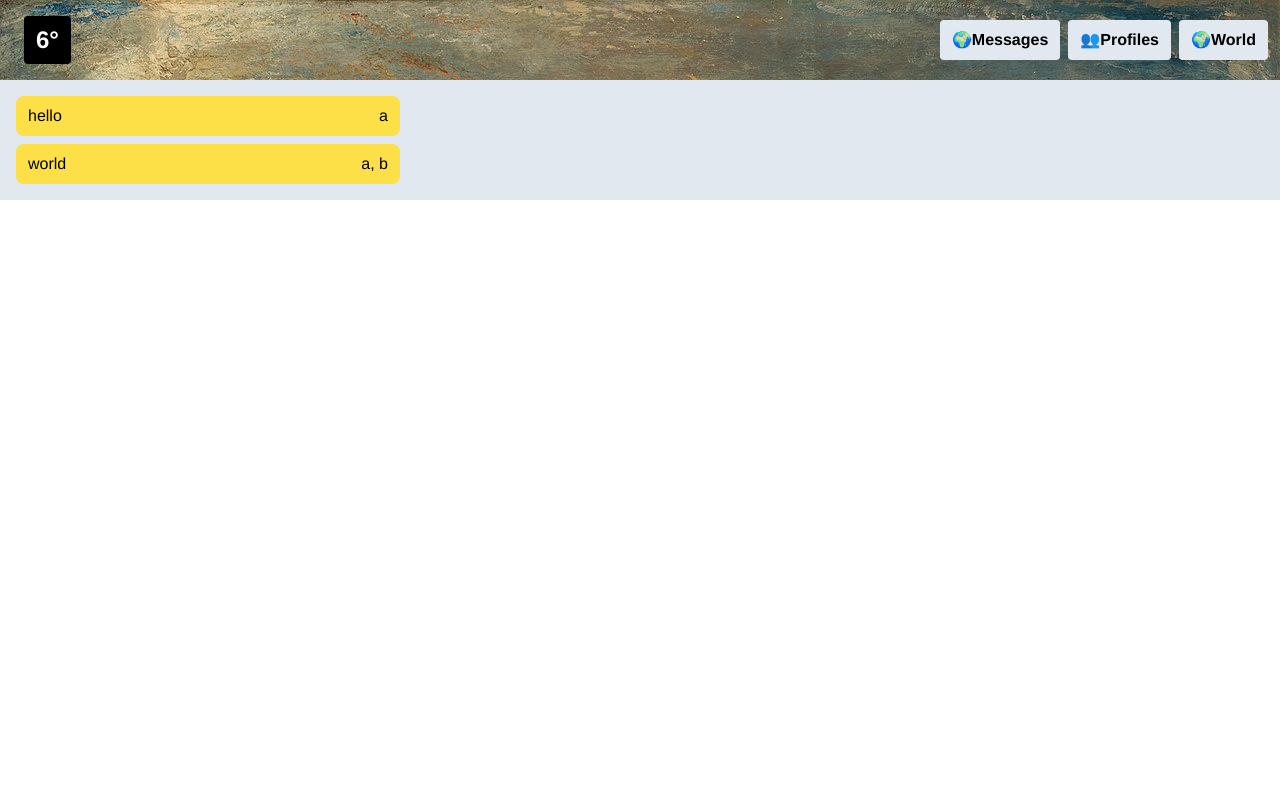
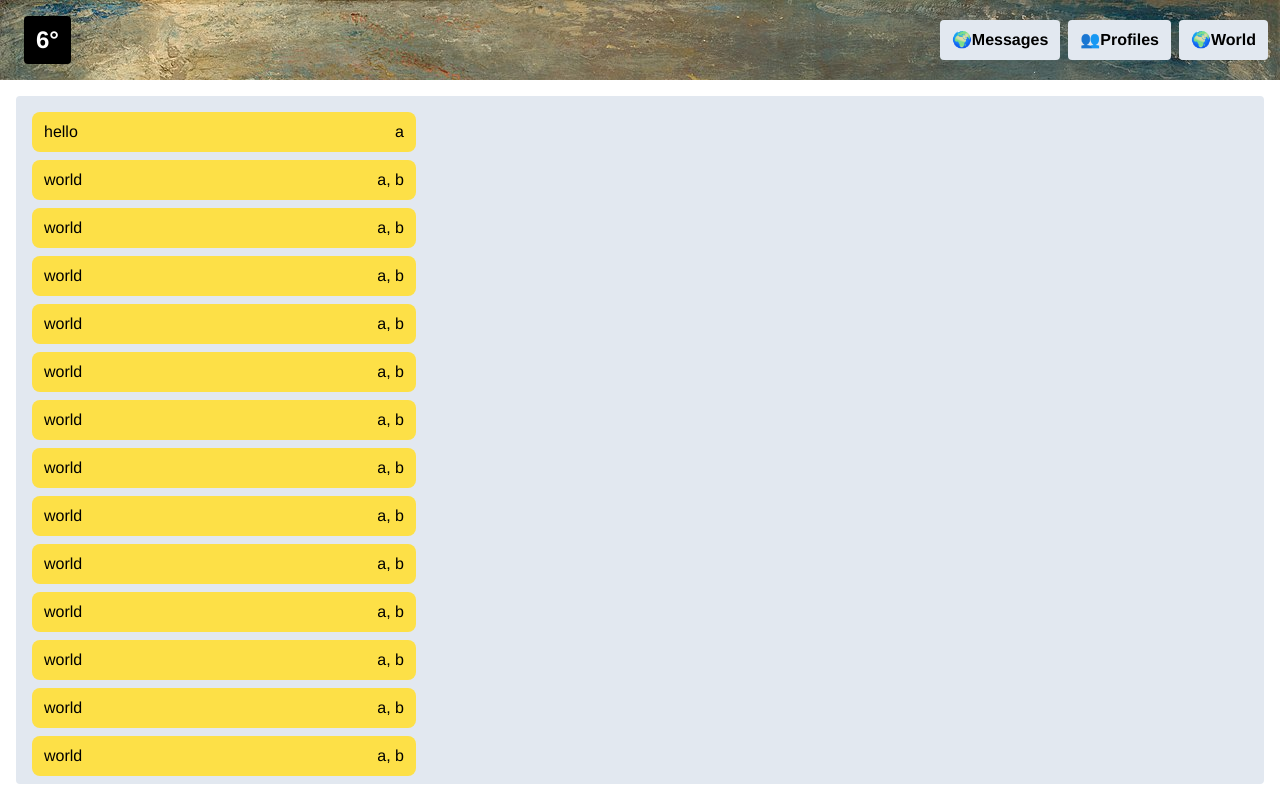
Before and after one commit to MichaelCollingwood/SignatureChainingExperiment, a Next.js app: page /messages in a window 1280 px wide. Built offline with nearby package versions, Linux system fonts and the light colour scheme.

Commit message:
Add scrolling bar

```diff
--- a/src/pages/messages.tsx
+++ b/src/pages/messages.tsx
@@ -9,13 +9,15 @@ type Message = {
 }
 
 export default function Messages() {
-    const [messages, setMessages] = useState<Message[]>([{text: 'hello', sources:['a']}, {text: 'world', sources:['a', 'b']}])
+    const [messages, setMessages] = useState<Message[]>([
+        {text: 'hello', sources:['a']}, {text: 'world', sources:['a', 'b']}, {text: 'world', sources:['a', 'b']}, {text: 'world', sources:['a', 'b']}, {text: 'world', sources:['a', 'b']}, {text: 'world', sources:['a', 'b']}, {text: 'world', sources:['a', 'b']}, {text: 'world', sources:['a', 'b']}, {text: 'world', sources:['a', 'b']}, {text: 'world', sources:['a', 'b']}, {text: 'world', sources:['a', 'b']}, {text: 'world', sources:['a', 'b']}, {text: 'world', sources:['a', 'b']}, {text: 'world', sources:['a', 'b']}, {text: 'world', sources:['a', 'b']}, {text: 'world', sources:['a', 'b']}, {text: 'world', sources:['a', 'b']}, {text: 'world', sources:['a', 'b']}, {text: 'world', sources:['a', 'b']}, {text: 'world', sources:['a', 'b']}, {text: 'world', sources:['a', 'b']}, {text: 'world', sources:['a', 'b']}, {text: 'world', sources:['a', 'b']}, {text: 'world', sources:['a', 'b']}, {text: 'world', sources:['a', 'b']}, {text: 'world', sources:['a', 'b']}, {text: 'world', sources:['a', 'b']}, {text: 'world', sources:['a', 'b']}, {text: 'world', sources:['a', 'b']}, {text: 'world', sources:['a', 'b']}, {text: 'world', sources:['a', 'b']}, {text: 'world', sources:['a', 'b']}
+    ])
 
     return (
-        <div>
+        <div className='flex flex-col h-screen'>
             <Header />
             <Navbar />
-            <ul className='bg-slate-200 p-2'>
+            <ul className='bg-slate-200 m-4 rounded p-2 overflow-y-scroll'>
                 {messages.map((message) =>
                     <Message text={message.text} sources={message.sources}/>
                 )}
```
